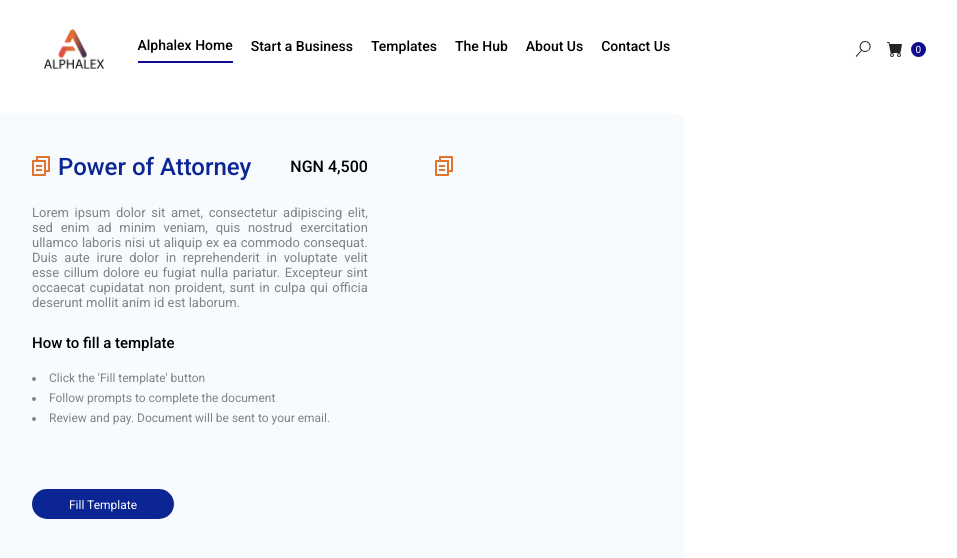
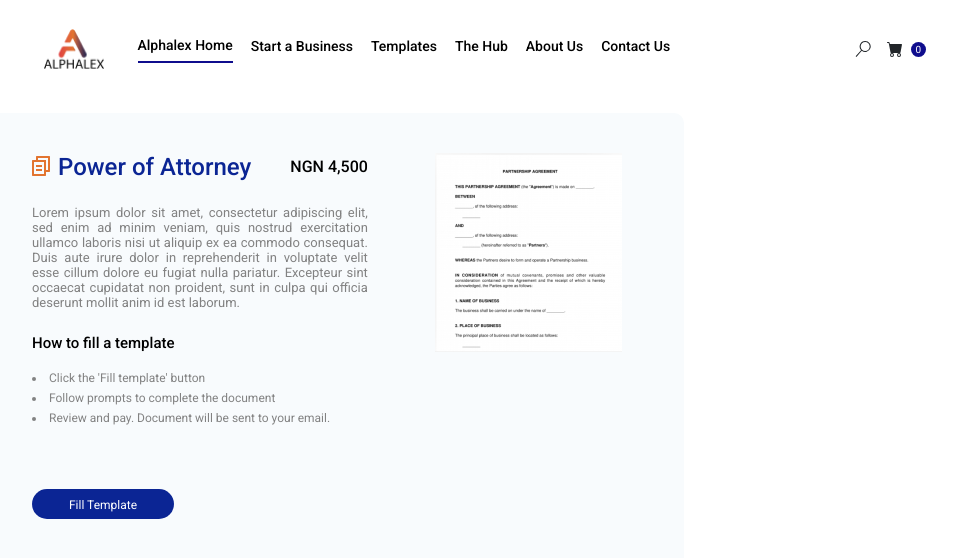
Before and after one commit to omobowale/alp, a React (Create React App) app: page / in a window 1280 px wide. Shown: the top 558 px of the page, without its empty margins (119-1076 px from the left). Built offline with nearby package versions, Linux system fonts and the light colour scheme.

Commit message:
Minor changes

```diff
--- a/src/features/homepage/home.jsx
+++ b/src/features/homepage/home.jsx
@@ -46,7 +46,7 @@ const HomePage = () => {
         </div>
         <div className="col-1"></div>
         <div className="col4">
-          <img src="assets/vector1.png" alt="document" />
+          <img src="assets/homedoc.png" alt="document" />
         </div>
       </div>
     </div>
```
